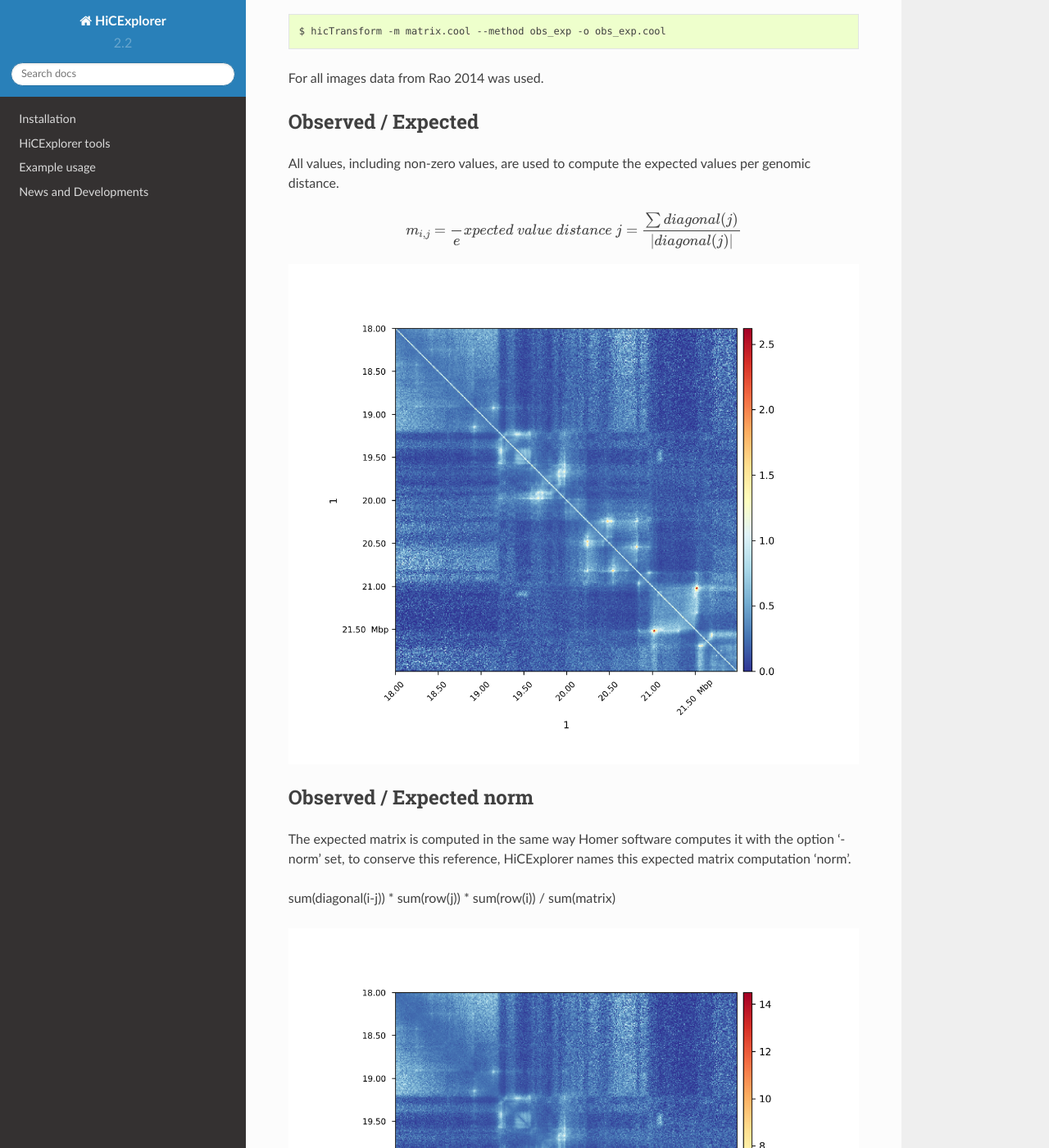
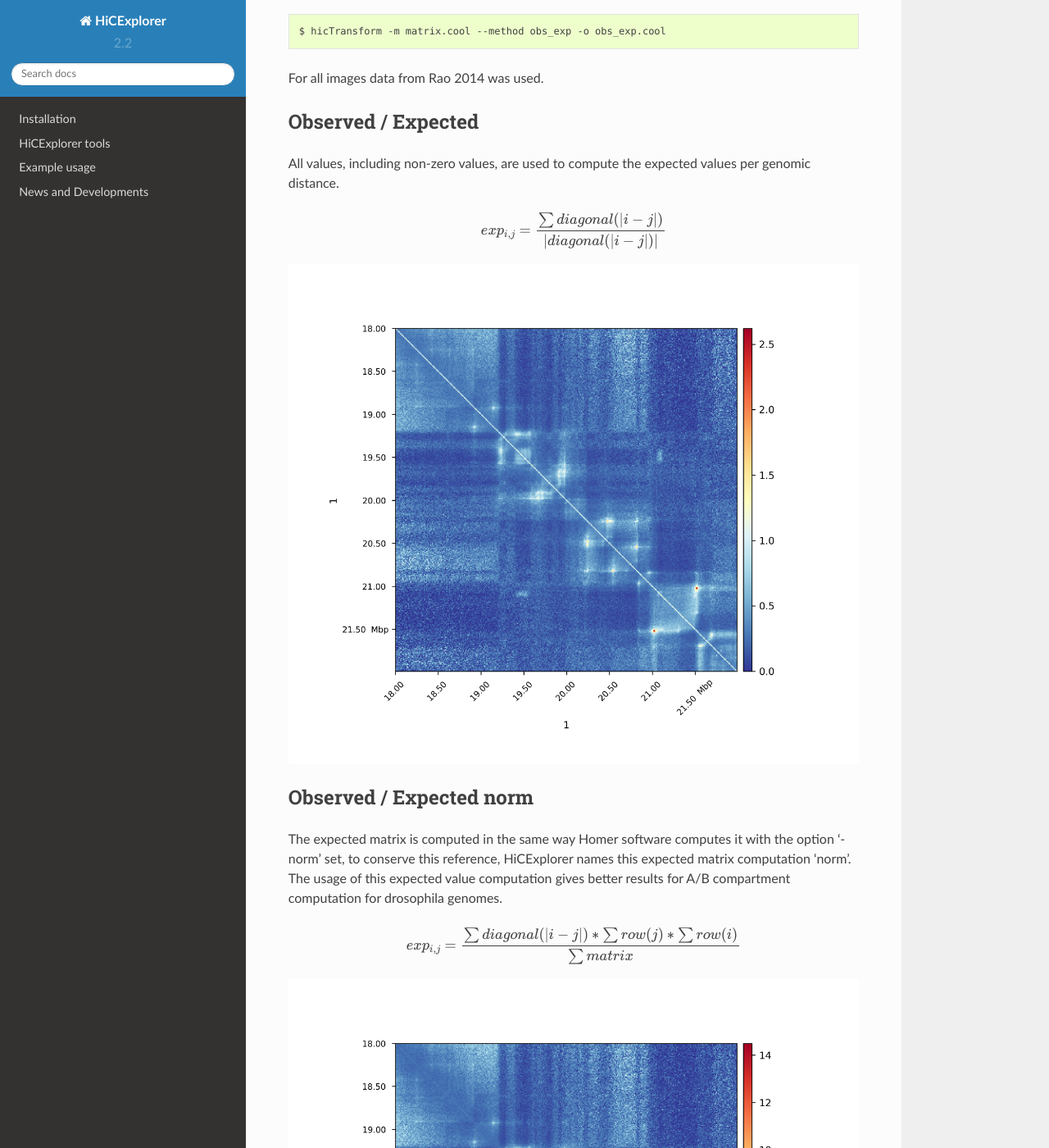
Before and after one commit to deeptools/HiCExplorer, a Sphinx documentation site: the page built from docs/content/tools/hicTransform.rst, in a window 1280 px wide and 1400 px high, scrolled down 648 px. Shown: the whole window at 82% size. Built offline with Sphinx 7.4.7 and the Read the Docs theme 2.0.0, drawn with Linux system fonts in a browser that asks for light colours; some of the changed text lies outside the part shown.

Commit message:
Improving documentation

```diff
--- a/docs/content/News.rst
+++ b/docs/content/News.rst
@@ -34,6 +34,7 @@ This release contains:
    - remove of old, unused code
    - restrict support to h5 and cool matrices, except hicConvertFormat
 
+- hicFindTADs: Option to run computation per specified chromosomes
 - hicPlotTADs: removed code and calls pyGenomeTracks
 - hicAverageRegions: Sum up in a given range around defined reference points. Useful to detect changes in TAD structures between different samples.
 - hicPlotAverageRegions: Plots such a average region
--- a/docs/content/tools/hicPlotAverageRegions.rst
+++ b/docs/content/tools/hicPlotAverageRegions.rst
@@ -1,6 +1,6 @@
 .. _hicPlotAverageRegions:
 
-hicAverageRegions
+hicPlotAverageRegions
 =================
 
 .. argparse::
--- a/docs/content/tools/hicTransform.rst
+++ b/docs/content/tools/hicTransform.rst
@@ -38,8 +38,7 @@ All values, including non-zero values, are used to compute the expected values p
 
 .. math::
 
-    m_{i,j} = \frac{}
-    expected\ value\ distance\ j = \frac{ \sum diagonal(j) }{|diagonal(j)|}
+    exp_{i,j} =  \frac{ \sum diagonal(|i-j|) }{|diagonal(|i-j|)|}
 
 .. image:: ../../images/obs_exp.png
 
@@ -47,9 +46,12 @@ Observed / Expected norm
 ------------------------
 
 The expected matrix is computed in the same way Homer software computes it with the option '-norm' set,
-to conserve this reference, HiCExplorer names this expected matrix computation 'norm'.
+to conserve this reference, HiCExplorer names this expected matrix computation 'norm'. The usage of this expected
+value computation gives better results for A/B compartment computation for drosophila genomes.
 
-sum(diagonal(i-j)) * sum(row(j)) * sum(row(i)) / sum(matrix)
+.. math::
+
+    exp_{i,j} = \frac{ \sum diagonal(|i-j|) * \sum row(j) * \sum row(i) }{ \sum matrix }
 
 .. image:: ../../images/obs_exp_norm.png
 
@@ -59,7 +61,9 @@ Observed / Expected lieberman
 The expected matrix is computed in the way Lieberman-Aiden used it in the 2009 publication, it is quite similar
 to obs/exp matrix computation.
 
-sum(diagonal(j) / (length of chromosome - j))
+.. math::
+
+    exp_{i,j} = \frac{ \sum diagonal(|i-j|) } {(length\ of\ chromosome\ - |i-j|))}
 
 .. image:: ../../images/obs_exp_lieberman.png
 
@@ -67,16 +71,22 @@ Observed / Expected non zero
 ----------------------------
 
 Only non-zero values are used to compute the expected values per genomic distance, i.e. only non-zero values are taken into account
- for the denominator.
+for the denominator.
 
-sum(diagonal(j) / number of non-zero elements in diagonal(j)
+.. math::
+
+   exp_{i,j} =  \frac{ \sum diagonal(i-j) }{ number\ of\ non-zero\ elements\ in\ diagonal(|i-j|)}
 
 .. image:: ../../images/obs_exp_norm.png
 
 Pearson correlation matrix
 --------------------------
 
-Pearson_i,j = C_i,j / sqrt(C_i,i * C_j,j) and C is the covariance matrix
+.. math::
+
+    Pearson_{i,j} = \frac {C_{i,j} }{ \sqrt{C_{i,i} * C_{j,j} }}
+
+C is the covariance matrix
 
 
 .. image:: ../../images/pearson.png
@@ -92,4 +102,8 @@ the A/B compartment computation.
 Covariance matrix
 -----------------
 
-Cov_i,j = E[M_i, M_j] - my_i * my_j where M is the input matrix and my the mean.
+.. math::
+
+    Cov_{i,j} = E[M_i, M_j] - \mu_i * \mu_j
+
+where M is the input matrix and :math:`\mu` the mean.
```
Also changed, not shown: other parts of docs/content/News.rst (+1 -1 lines), docs/content/tools/hicAverageRegions.rst (line endings or trailing spaces).
